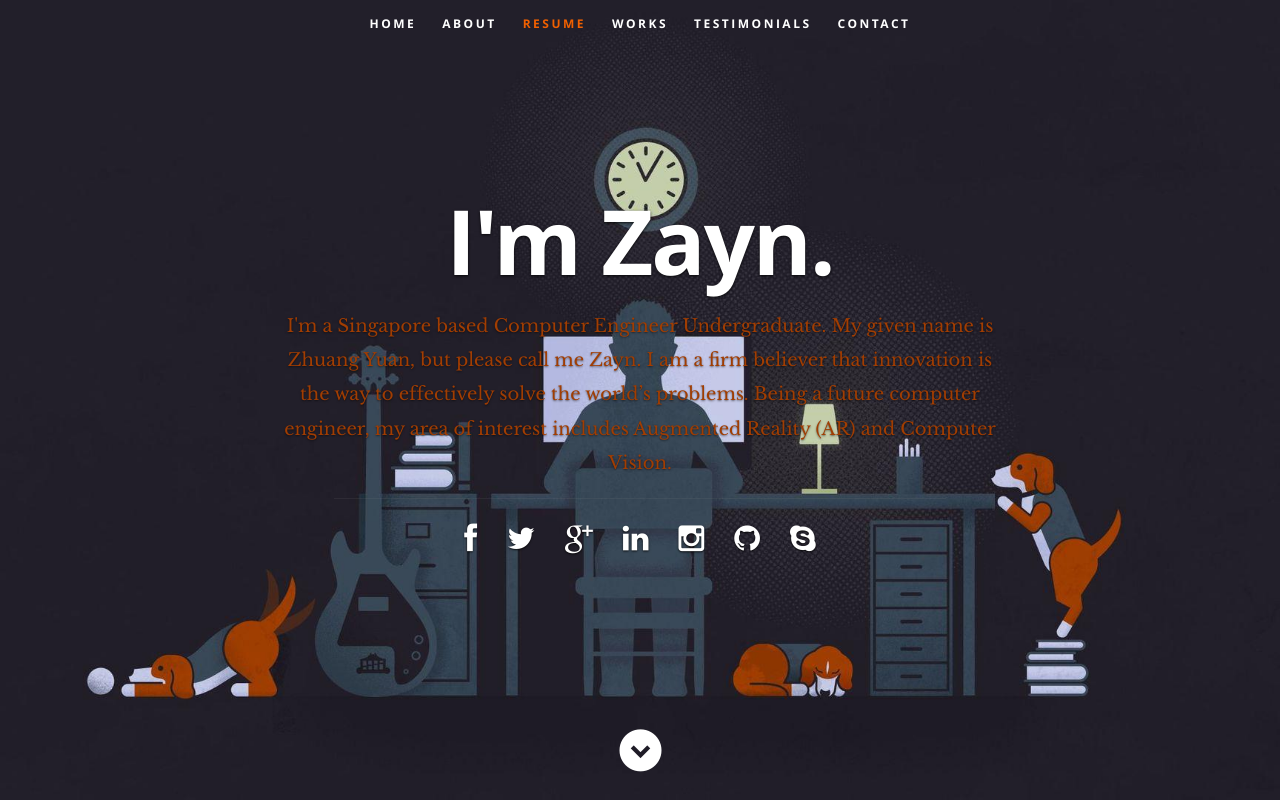
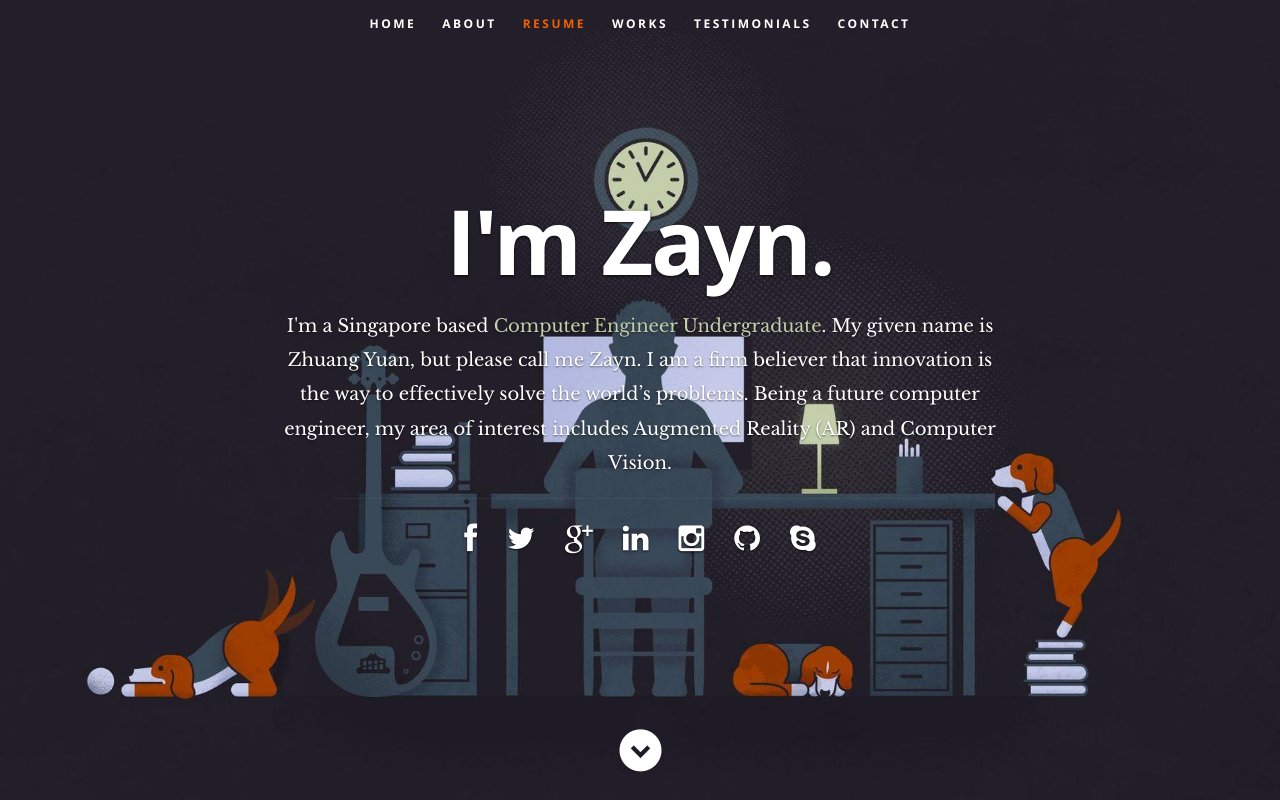
Before and after one commit to Za-yn/online-resume-tutorial, a React (Create React App) app: page / in a window 1280 px wide. Shown: the top 800 px of the page. Built offline with nearby package versions, Linux system fonts and the light colour scheme.

Commit message:
font change again

```diff
--- a/public/css/layout.css
+++ b/public/css/layout.css
@@ -66,14 +66,14 @@ header .banner-text h1 {
 }
 header .banner-text h3 {
    font: 18px/1.9em 'librebaskerville-regular', serif;
-   color: #A13D02;
+   color: #fff;
    margin: 0 auto;
    width: 70%;
    text-shadow: 0px 1px 2px rgba(0, 0, 0, .5);
 }
 header .banner-text h3 span,
 header .banner-text h3 a {
-   color: ##C4CEAB;
+   color: #C4CEAB;
 }
 header .banner-text hr {
    width: 60%;
```
